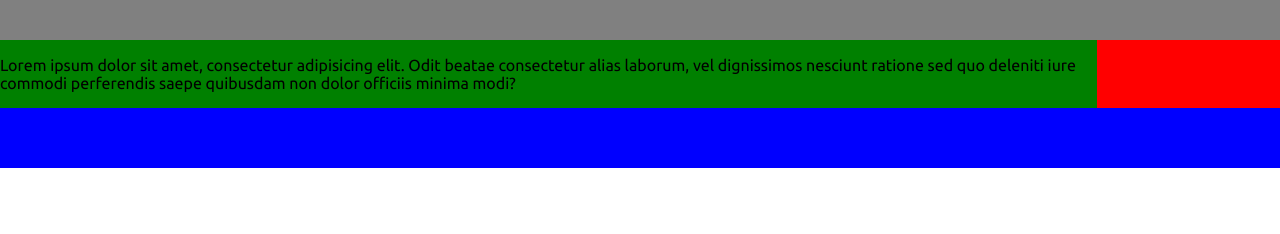
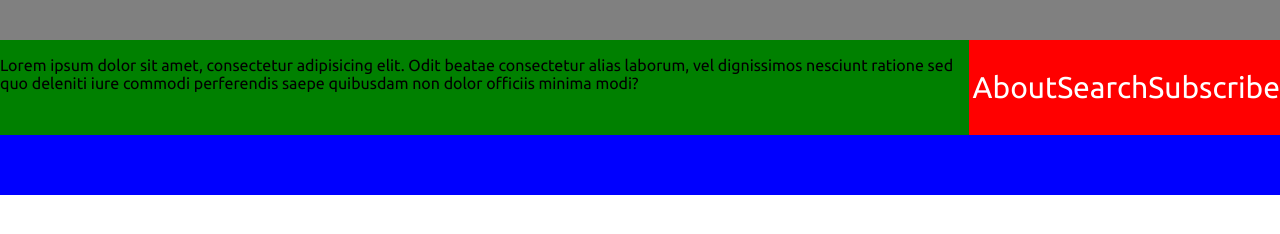
Before and after one commit to x-mo/personal-blog-website-3fs, a plain HTML site: page index.html in a window 1280 px wide. Shown: the part 140-374 px from the top of the page. Drawn offline with Linux system fonts and the light colour scheme.

Commit message:
Added initial nav menu setup

```diff
--- /dev/null
+++ b/css/menu.css
@@ -0,0 +1,29 @@
+.menu-link {
+    text-decoration: none;
+    color: white;
+}
+/* @media(min-width: 600px) {
+    #menu-list {
+        padding: 0 0 0 4px;
+        display: flex;
+        flex-direction: column;
+        justify-content: space-around;
+        align-items: stretch;
+        list-style: none;
+        justify-self: center;
+        background-color: aqua;
+    }
+} */
+
+#menu-list {
+    padding: 0 0 0 4px;
+    display: flex;
+    flex-direction: row;
+    justify-content: space-around;
+    list-style: none;
+    font-size: 30px;
+}
+
+.menu-item {
+
+}
--- a/css/style.css
+++ b/css/style.css
@@ -1,5 +1,6 @@
 @import url('https://fonts.googleapis.com/css2?family=Ubuntu:ital,wght@0,300;0,400;0,500;0,700;1,300;1,400;1,500;1,700&display=swap');
 @import url(social-icons.css);
+@import url(menu.css);
 html {
     font-family: "Ubuntu", sans-serif;
 }
@@ -10,7 +11,7 @@ body {
 
 .container {
     display: grid;
-    grid-template-rows: 180px 40px 1fr 60px;
+    grid-template-rows: 180px auto 1fr 60px;
     grid-template-columns: 1fr;
     grid-template-areas:
         "header"
--- a/index.html
+++ b/index.html
@@ -25,7 +25,11 @@
             </ul>
         </div>
         <nav class="navigation">
-
+            <ul id="menu-list">
+                <li class="menu-item"><a class="menu-link" href="#">About</a></li>
+                <li class="menu-item"><a class="menu-link" href="#">Search</a></li>
+                <li class="menu-item"><a class="menu-link" href="#">Subscribe</a></li>
+            </ul>
         </nav>
         <div class="main">
             <p>Lorem ipsum dolor sit amet, consectetur adipisicing elit. Odit beatae consectetur alias laborum, vel
```
